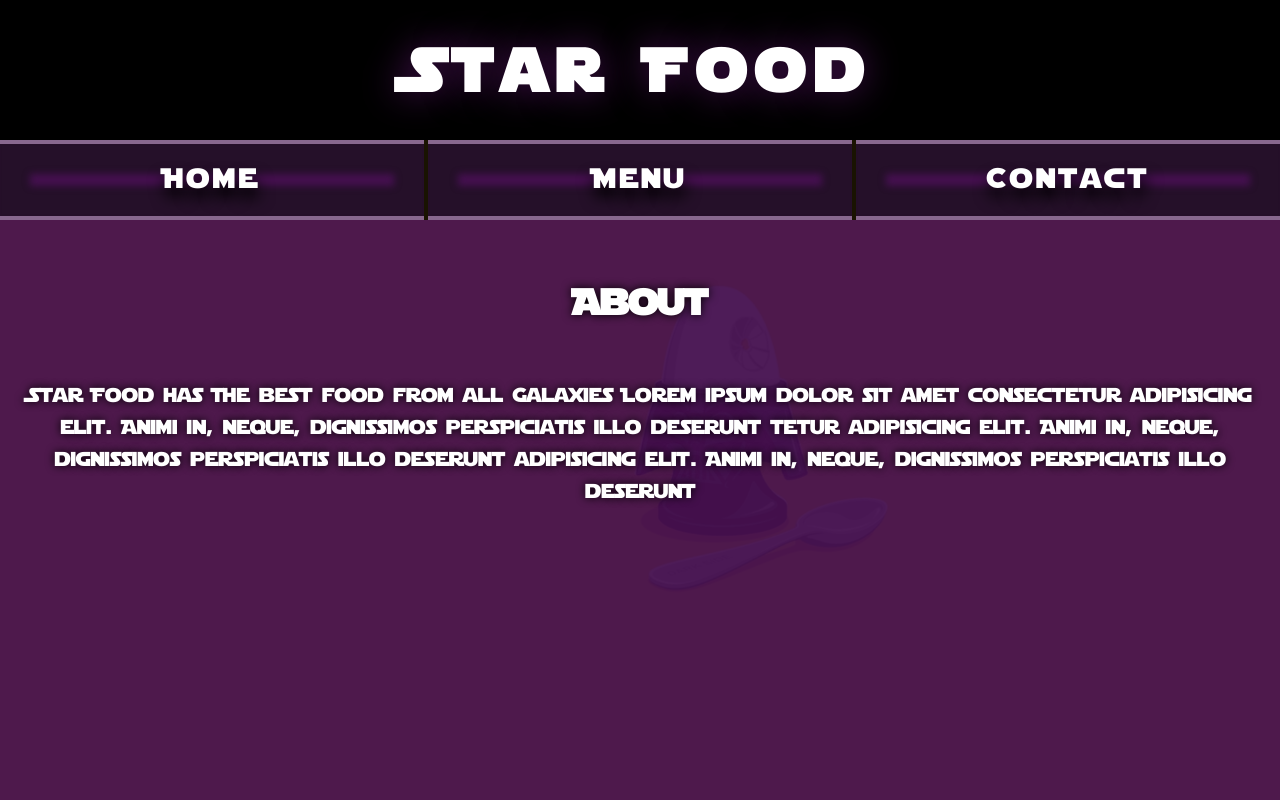
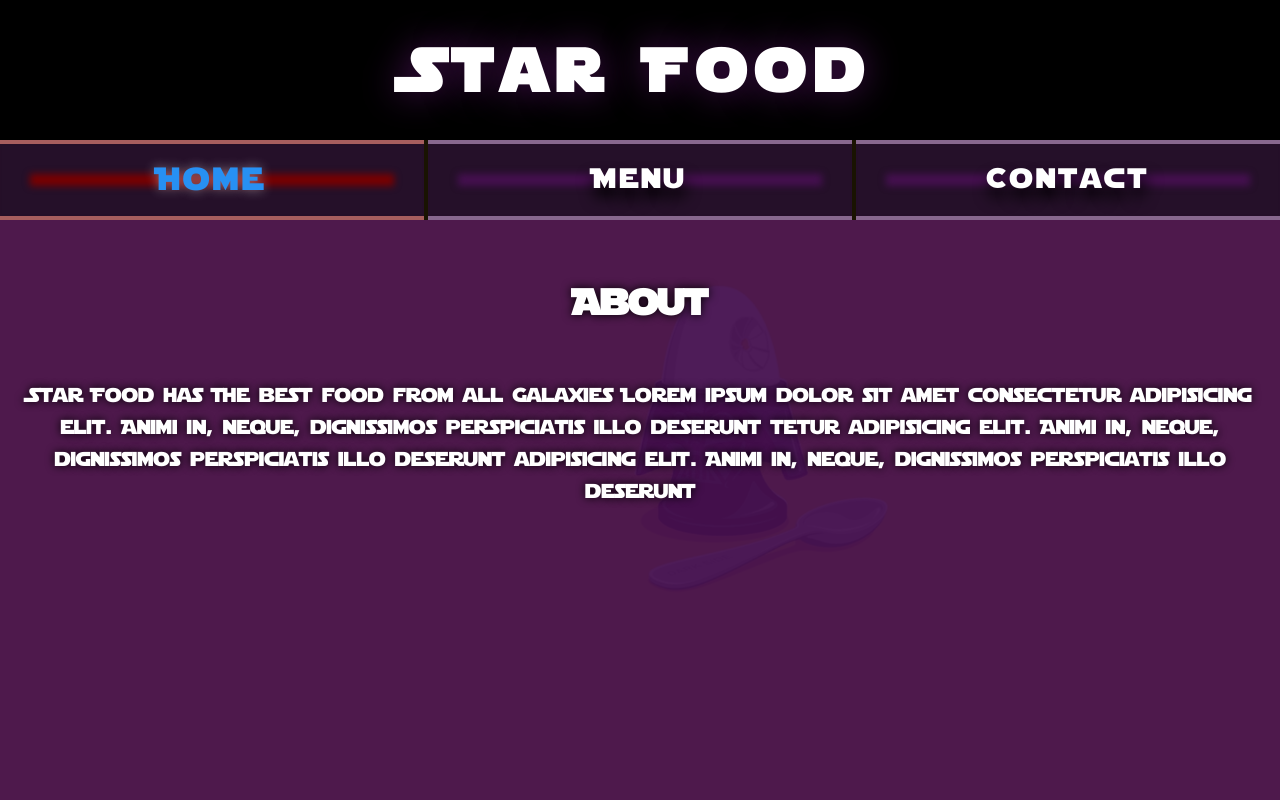
Before and after one commit to igorashs/restaurant-page, a plain HTML site: page index.html in a window 1280 px wide. Shown: the top 800 px of the page. Drawn offline with Linux system fonts and the light colour scheme.

Commit message:
Add nav style

```diff
--- a/index.html
+++ b/index.html
@@ -13,7 +13,7 @@
         <h1>Star Food</h1>
       </header>
       <nav id="nav">
-        <button id="home" class="tab"><span>Home</span></button>
+        <button id="home" class="tab active"><span>Home</span></button>
         <button id="menu" class="tab"><span>Menu</span></button>
         <button id="contact" class="tab"><span>Contact</span></button>
       </nav>
--- a/styles/global-style.css
+++ b/styles/global-style.css
@@ -63,13 +63,13 @@ body {
 }
 .tab:hover,
 .tab:focus {
-  background-color: rgb(122, 0, 0);
+  background-color: rgb(26, 112, 194);
 }
 
 .tab:hover span,
 .tab:focus span {
-  color: rgb(32, 116, 195);
-  text-shadow: 1px 4px 10px rgba(255, 255, 255, 0.424);
+  color: rgb(39, 243, 64);
+  text-shadow: 0px 0px 12px rgba(41, 41, 41, 0.4);
   font-size: 32px;
 }
 
@@ -121,3 +121,13 @@ body {
   text-shadow: 0px 4px 20px rgb(80, 16, 16);
   background-color: #000;
 }
+
+/* tab selection */
+.active span {
+  color: rgb(39, 144, 243) !important;
+  text-shadow: 0px 0px 12px rgba(255, 255, 255, 0.4) !important;
+  font-size: 32px;
+}
+.active {
+  background-color: rgb(122, 0, 0) !important;
+}
```
